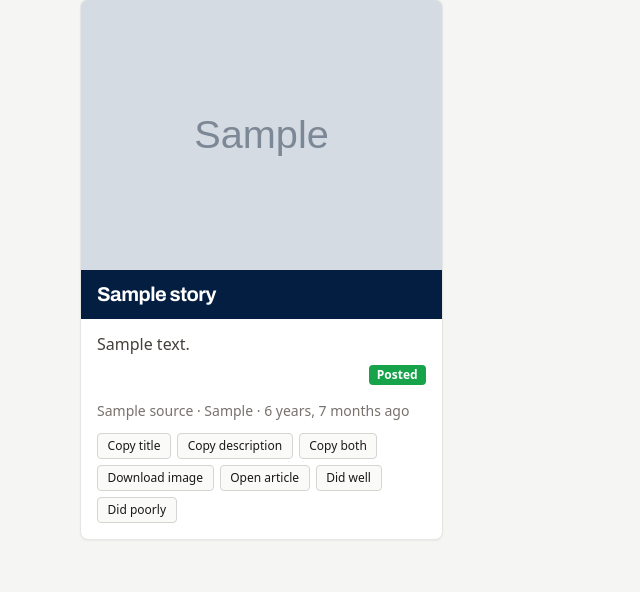
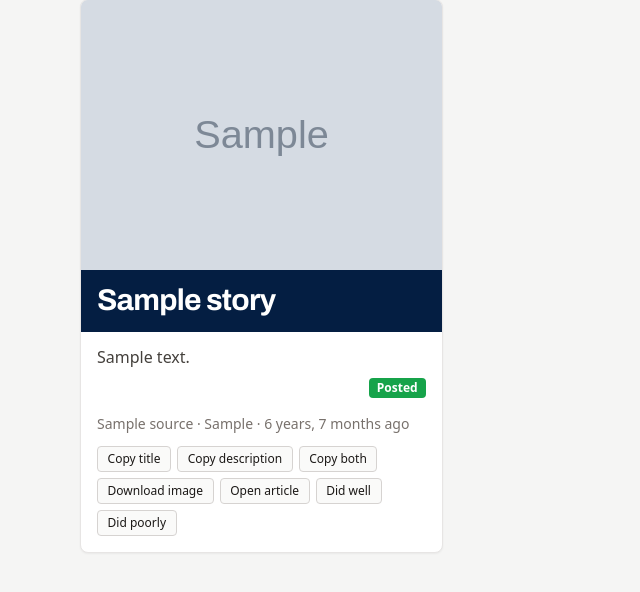
Before and after one commit to anazima/tailgate, a Django app: template news/templates/news/hidden.html in a window 1280 px wide. Shown: the part 145-737 px from the top of the page, without its empty margins (0-640 px from the left). Run offline with Django 5.2, Linux system fonts and the light colour scheme; a user stored in the database is signed in; tables that the repository leaves empty hold one stand-in row (values such as "Sample post"); the template is opened without the code that fills it: most values are stand-ins (such as "Sample title", 1, 10 or a date in 2020); grey boxes marked "Sample" are stand-in pictures; data that the repository does not hold is empty; some libraries are stand-ins or nearby versions.

Commit message:
Headline to 30px
Co-Authored-By: Claude Opus 5 (1M context) <noreply@anthropic.com>
Claude-Session: https://claude.ai/code/session_01Wd9ERoaYfLr95ZpxBw9wxz

```diff
--- a/news/templates/news/_card.html
+++ b/news/templates/news/_card.html
@@ -18,7 +18,7 @@
   <div class="p-4 flex flex-col gap-2 grow">
     <h2 class="-mx-4 -mt-4 mb-1 bg-cowboys px-4 py-3">
       <a href="{% url 'news:story_detail' story.id %}"
-         class="font-display text-xl font-bold leading-tight tracking-tight text-white hover:underline decoration-2 underline-offset-2">{{ story.post_title|default:story.title }}</a>
+         class="font-display text-3xl font-bold leading-tight tracking-tight text-white hover:underline decoration-2 underline-offset-2">{{ story.post_title|default:story.title }}</a>
     </h2>
     {% if story.post_description %}
       <p class="text-base text-stone-700 leading-relaxed">{{ story.post_description }}</p>
```
